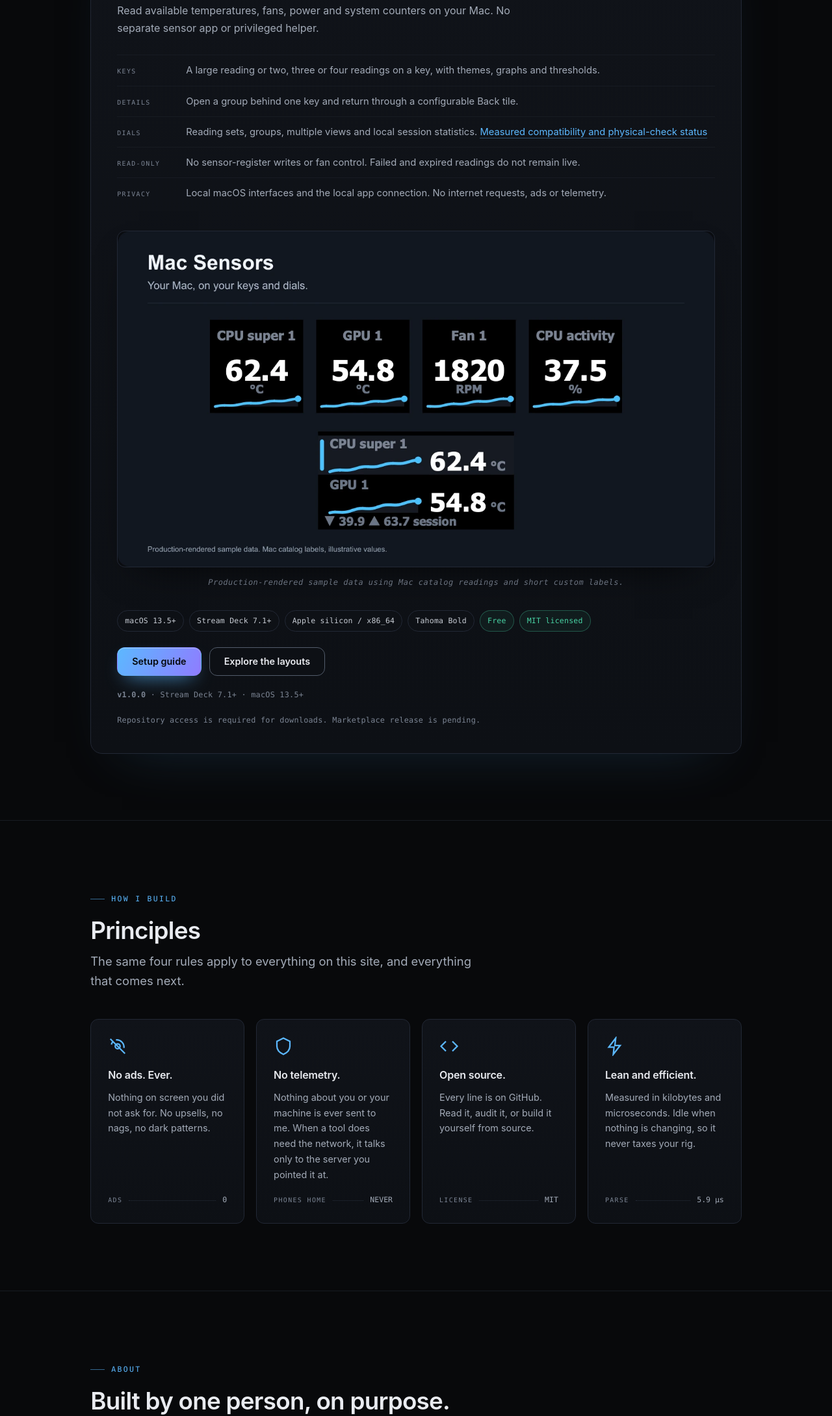
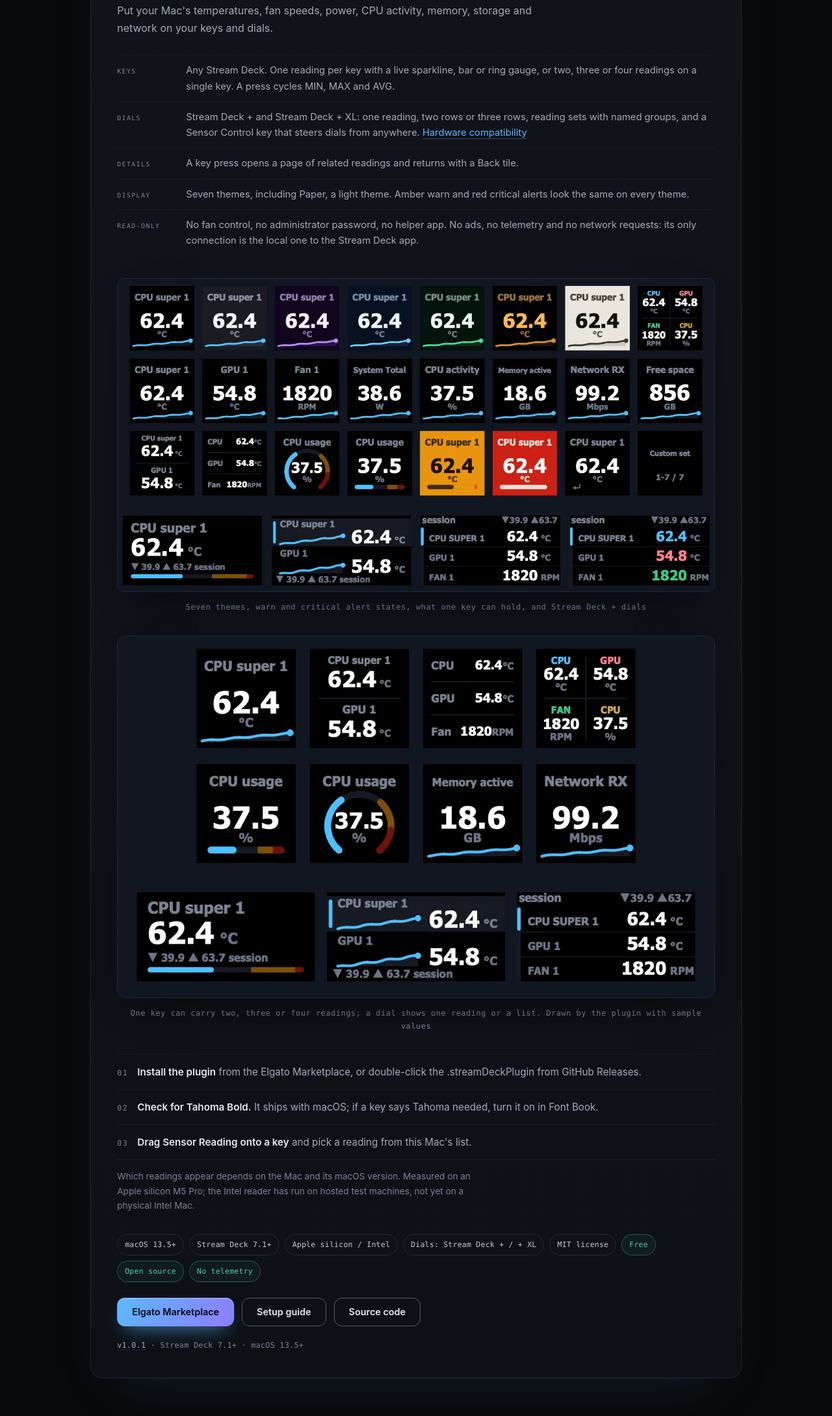
Before and after one commit to slawrensen/slawrensen-site, a plain HTML site: page public/index.html in a window 1280 px wide. Shown: the part 4568-6747 px from the top of the page at 65% size. Drawn offline with Linux system fonts and the light colour scheme.

Commit message:
Give Mac Sensors the same product card as HWiNFO Sensors
Mac Sensors is public and on the Elgato Marketplace. Its card follows the
HWiNFO card: spec rows, two plugin-drawn boards (every key and dial face, and
what one key and one dial can show), three setup steps, chips, the Marketplace
button, setup guide and source, and the version line. The old 'repository
access' and 'Marketplace pending' lines are gone. JSON-LD gains 1.0.1, the
listing and the repository; About links both issue trackers; the footer Docs
link goes to the docs hub.

```diff
--- a/public/index.html
+++ b/public/index.html
@@ -20,7 +20,7 @@
 <meta property="og:image:height" content="630">
 <meta property="og:image:alt" content="A Stream Deck + XL on a desk, its 36 keys showing live CPU temperatures, clock speeds, usage and voltages from HWiNFO, with six dial readouts on the touch strip">
 <meta name="twitter:card" content="summary_large_image">
-<script type="application/ld+json">{"@context":"https://schema.org","@graph":[{"@type":"SoftwareApplication","name":"HWiNFO Sensors for Stream Deck","applicationCategory":"UtilitiesApplication","operatingSystem":"Windows","license":"https://opensource.org/licenses/MIT","isAccessibleForFree":true,"url":"https://slawrensen.com/","downloadUrl":"https://marketplace.elgato.com/product/hwinfo-sensors-82436166-3d61-4527-9034-8fdf16d92c54","codeRepository":"https://github.com/slawrensen/hwinfo-streamdeck","author":{"@type":"Person","name":"slawrensen","url":"https://github.com/slawrensen"},"softwareVersion":"1.7.1"},{"@type":"SoftwareApplication","name":"Mac Sensors","applicationCategory":"UtilitiesApplication","operatingSystem":"macOS 13.5+","softwareVersion":"1.0.0","license":"https://opensource.org/licenses/MIT","isAccessibleForFree":true,"url":"https://docs.slawrensen.com/mac-streamdeck/","author":{"@type":"Person","name":"slawrensen","url":"https://github.com/slawrensen"}}]}</script>
+<script type="application/ld+json">{"@context":"https://schema.org","@graph":[{"@type":"SoftwareApplication","name":"HWiNFO Sensors for Stream Deck","applicationCategory":"UtilitiesApplication","operatingSystem":"Windows","license":"https://opensource.org/licenses/MIT","isAccessibleForFree":true,"url":"https://slawrensen.com/","downloadUrl":"https://marketplace.elgato.com/product/hwinfo-sensors-82436166-3d61-4527-9034-8fdf16d92c54","codeRepository":"https://github.com/slawrensen/hwinfo-streamdeck","author":{"@type":"Person","name":"slawrensen","url":"https://github.com/slawrensen"},"softwareVersion":"1.7.1"},{"@type":"SoftwareApplication","name":"Mac Sensors","applicationCategory":"UtilitiesApplication","operatingSystem":"macOS 13.5+","softwareVersion":"1.0.1","license":"https://opensource.org/licenses/MIT","isAccessibleForFree":true,"url":"https://docs.slawrensen.com/mac-streamdeck/","downloadUrl":"https://marketplace.elgato.com/product/mac-sensors-f04e345c-21c5-411c-9ecd-01864c3a8c3c","codeRepository":"https://github.com/slawrensen/mac-sensors-streamdeck","author":{"@type":"Person","name":"slawrensen","url":"https://github.com/slawrensen"}}]}</script>
 <script>try{if(!matchMedia('(prefers-reduced-motion: reduce)').matches && 'IntersectionObserver' in window)document.documentElement.classList.add('js-reveal')}catch(e){}</script>
 <style>
   :root{
@@ -517,25 +517,64 @@
         <div class="phead">
           <span class="eyebrow">macOS / Elgato Stream Deck</span>
           <h3>Mac Sensors</h3>
-          <p>Read available temperatures, fans, power and system counters on your Mac. No separate sensor app or privileged helper.</p>
+          <p>Put your Mac's temperatures, fan speeds, power, CPU activity, memory, storage and network on your keys and dials.</p>
         </div>
+
         <ul class="pspec">
-          <li><span class="l">Keys</span><span>A large reading or two, three or four readings on a key, with themes, graphs and thresholds.</span></li>
-          <li><span class="l">Details</span><span>Open a group behind one key and return through a configurable Back tile.</span></li>
-          <li><span class="l">Dials</span><span>Reading sets, groups, multiple views and local session statistics. <a href="https://docs.slawrensen.com/mac-streamdeck/hardware.html" target="_blank" rel="noopener">Measured compatibility and physical-check status</a></span></li>
-          <li><span class="l">Read-only</span><span>No sensor-register writes or fan control. Failed and expired readings do not remain live.</span></li>
-          <li><span class="l">Privacy</span><span>Local macOS interfaces and the local app connection. No internet requests, ads or telemetry.</span></li>
+          <li><span class="l">Keys</span><span>Any Stream Deck. One reading per key with a live sparkline, bar or ring gauge, or two, three or four readings on a single key. A press cycles MIN, MAX and AVG.</span></li>
+          <li><span class="l">Dials</span><span>Stream Deck + and Stream Deck + XL: one reading, two rows or three rows, reading sets with named groups, and a Sensor Control key that steers dials from anywhere. <a href="https://docs.slawrensen.com/mac-streamdeck/hardware.html" target="_blank" rel="noopener">Hardware compatibility</a></span></li>
+          <li><span class="l">Details</span><span>A key press opens a page of related readings and returns with a Back tile.</span></li>
+          <li><span class="l">Display</span><span>Seven themes, including Paper, a light theme. Amber warn and red critical alerts look the same on every theme.</span></li>
+          <li><span class="l">Read-only</span><span>No fan control, no administrator password, no helper app. No ads, no telemetry and no network requests: its only connection is the local one to the Stream Deck app.</span></li>
         </ul>
-        <figure class="pshot">
-          <div class="shot-frame"><img src="assets/mac-sensors-v1.webp" width="1280" height="720" loading="lazy" decoding="async" alt="Production-rendered Mac Sensors sample readings on keys and a two-row dial"></div>
-          <figcaption><em>Production-rendered sample data using Mac catalog readings and short custom labels.</em></figcaption>
+
+        <figure class="pshot pshot-scan">
+          <div class="shot-frame">
+            <div class="shot-scroll" tabindex="0" role="group" aria-label="Mac Sensors key and dial faces, scroll horizontally to pan">
+              <img src="assets/mac-sensors-board-v1.webp" width="1480" height="776" loading="lazy" decoding="async"
+                   alt="Mac Sensors key and dial faces: one CPU temperature key in each of the seven themes and a four-reading key; single keys for GPU temperature, fan speed, system power, CPU activity, active memory, network and free space; two- and three-reading keys, a ring and a bar, an amber warn key and a red critical key, a Back tile and a detail title tile; and four Stream Deck + dial faces">
+            </div>
+            <span class="shot-hint" aria-hidden="true">SCROLL</span>
+          </div>
+          <figcaption>Seven themes, warn and critical alert states, what one key can hold, and Stream Deck + dials</figcaption>
         </figure>
+
+        <figure class="pshot pshot-scan">
+          <div class="shot-frame">
+            <div class="shot-scroll" tabindex="0" role="group" aria-label="Mac Sensors key layouts and dial views, scroll horizontally to pan">
+              <img src="assets/mac-sensors-layouts-v1.webp" width="1180" height="715" loading="lazy" decoding="async"
+                   alt="Mac Sensors key layouts and dial views: one reading with a sparkline, two readings stacked, three readings in rows, a four-reading quad grid, CPU usage as a bar and as a ring, active memory and network receive; and three dial views: one reading with its session range, two rows with trend lines, and three compact rows">
+            </div>
+            <span class="shot-hint" aria-hidden="true">SCROLL</span>
+          </div>
+          <figcaption>One key can carry two, three or four readings; a dial shows one reading or a list. Drawn by the plugin with sample values</figcaption>
+        </figure>
+
+        <ol class="psetup">
+          <li><span><b>Install the plugin</b> from the Elgato Marketplace, or double-click the .streamDeckPlugin from GitHub Releases.</span></li>
+          <li><span><b>Check for Tahoma Bold.</b> It ships with macOS; if a key says Tahoma needed, turn it on in Font Book.</span></li>
+          <li><span><b>Drag Sensor Reading onto a key</b> and pick a reading from this Mac's list.</span></li>
+        </ol>
+        <p class="psetup-note">Which readings appear depends on the Mac and its macOS version. Measured on an Apple silicon M5 Pro; the Intel reader has run on hosted test machines, not yet on a physical Intel Mac.</p>
+
         <div class="pmeta">
-          <ul class="chips" role="list"><li class="chip">macOS 13.5+</li><li class="chip">Stream Deck 7.1+</li><li class="chip">Apple silicon / x86_64</li><li class="chip">Tahoma Bold</li><li class="chip ok">Free</li><li class="chip ok">MIT licensed</li></ul>
-          <div class="prod-links"><a class="btn btn-primary" href="https://docs.slawrensen.com/mac-streamdeck/installation.html" target="_blank" rel="noopener">Setup guide</a><a class="btn btn-ghost" href="https://docs.slawrensen.com/mac-streamdeck/sensor-reading.html" target="_blank" rel="noopener">Explore the layouts</a></div>
+          <ul class="chips" role="list">
+            <li class="chip">macOS 13.5+</li>
+            <li class="chip">Stream Deck 7.1+</li>
+            <li class="chip">Apple silicon / Intel</li>
+            <li class="chip">Dials: Stream Deck + / + XL</li>
+            <li class="chip">MIT license</li>
+            <li class="chip ok">Free</li>
+            <li class="chip ok">Open source</li>
+            <li class="chip ok">No telemetry</li>
+          </ul>
+          <div class="prod-links">
+            <a class="btn btn-primary" href="https://marketplace.elgato.com/product/mac-sensors-f04e345c-21c5-411c-9ecd-01864c3a8c3c" target="_blank" rel="noopener">Elgato Marketplace</a>
+            <a class="btn btn-ghost" href="https://docs.slawrensen.com/mac-streamdeck/getting-started.html" target="_blank" rel="noopener">Setup guide</a>
+            <a class="btn btn-ghost" href="https://github.com/slawrensen/mac-sensors-streamdeck" target="_blank" rel="noopener">Source code</a>
+          </div>
         </div>
-        <p class="soon"><strong>v1.0.0</strong> · Stream Deck 7.1+ · macOS 13.5+</p>
-        <p class="soon">Repository access is required for downloads. Marketplace release is pending.</p>
+        <p class="soon"><a href="https://github.com/slawrensen/mac-sensors-streamdeck/releases/latest" target="_blank" rel="noopener">v1.0.1</a> · Stream Deck 7.1+ · macOS 13.5+</p>
       </div>
     </div>
   </section>
@@ -590,7 +629,7 @@
         <div data-reveal>
           <p>The work is open source, so you never have to take my word for any of it. The code is the documentation of intent.</p>
           <p>HWiNFO Sensors is a ground-up TypeScript rewrite on Elgato's official SDK, inspired by the archived Go-based plugin by @shayne: no code shared, credits in <a href="https://github.com/slawrensen/hwinfo-streamdeck/blob/main/NOTICE.md" target="_blank" rel="noopener">NOTICE.md</a>.</p>
-          <p>Questions, bugs, or ideas go through <a href="https://github.com/slawrensen/hwinfo-streamdeck/issues" target="_blank" rel="noopener">GitHub Issues</a>, where they are answered in the open.</p>
+          <p>Questions, bugs, or ideas go through GitHub Issues for <a href="https://github.com/slawrensen/mac-sensors-streamdeck/issues" target="_blank" rel="noopener">Mac Sensors</a> or <a href="https://github.com/slawrensen/hwinfo-streamdeck/issues" target="_blank" rel="noopener">HWiNFO Sensors</a>, where they are answered in the open.</p>
         </div>
       </div>
     </div>
@@ -607,8 +646,7 @@
       <span class="sig" aria-hidden="true"><span class="sig-dot"></span>SIGNAL OK</span>
       <nav class="foot-links" aria-label="Footer">
         <a href="#products">Products</a>
-        <a href="https://docs.slawrensen.com/hwinfo-streamdeck/" target="_blank" rel="noopener">Docs</a>
-        <a href="https://marketplace.elgato.com/product/hwinfo-sensors-82436166-3d61-4527-9034-8fdf16d92c54" target="_blank" rel="noopener">Marketplace</a>
+        <a href="https://docs.slawrensen.com/" target="_blank" rel="noopener">Docs</a>
         <a href="https://github.com/slawrensen" target="_blank" rel="noopener">GitHub</a>
       </nav>
     </div>
```
Also changed, not shown: public/assets/mac-sensors-board-v1.webp (added), public/assets/mac-sensors-layouts-v1.webp (added), 1 other file.
